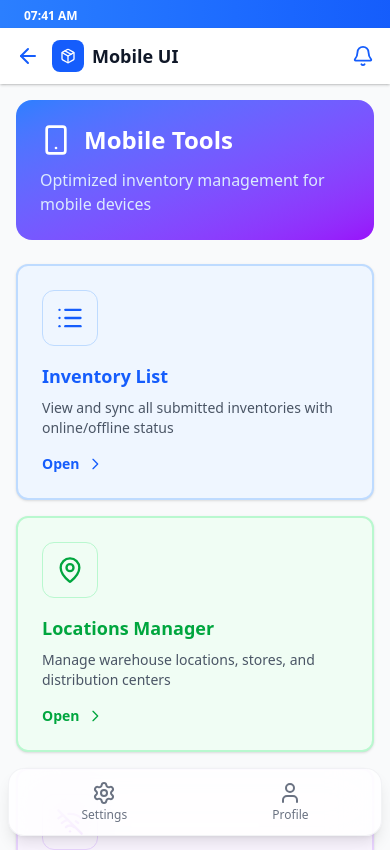
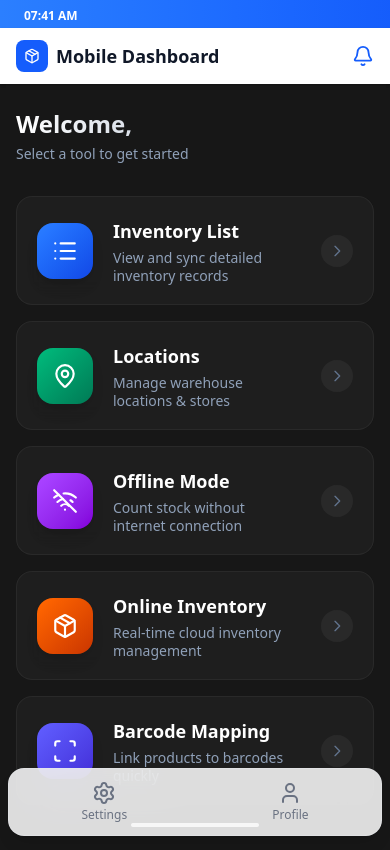
Before and after one commit to akkhan312/Inventry-system, a React (Vite) app in the folder frontend/: page /mobile-ui in a window 390 px wide. Shown: the top 850 px of the page. Built offline with nearby package versions, Linux system fonts and the light colour scheme; sample sign-in values are in the browser's storage.

Commit message:
feat(frontend): restructure homepage to separate admin/mobile entry & update role-based access

```diff
--- a/frontend/src/App.tsx
+++ b/frontend/src/App.tsx
@@ -32,12 +32,18 @@ const Loading = () => (
   </div>
 );
 
+const LandingPage = lazy(() => import('./pages/LandingPage'));
+
+
+
 function App() {
   return (
     <DashboardProvider>
       <Router>
         <Suspense fallback={<Loading />}>
           <Routes>
+            {/* Public Routes */}
+            <Route path="/" element={<LandingPage />} />
             <Route path="/login" element={<Login />} />
             <Route path="/forgot-password" element={<ForgotPassword />} />
             <Route path="/reset-password" element={<ResetPassword />} />
@@ -45,24 +51,32 @@ function App() {
             <Route path="/mobile-login" element={<MobileLogin />} />
             <Route path="/mobile-signup" element={<MobileSignup />} />
 
-            {/* Protected Routes */}
-            <Route element={<ProtectedRoute />}>
-              <Route path="/" element={<DashboardLayout />}>
-                <Route index element={<Dashboard />} />
-                <Route path="master-data" element={<MasterData />} />
-                <Route path="recent-inventory" element={<RecentInventory />} />
-                <Route path="barcode-mapping" element={<BarcodeMapping />} />
-                <Route path="inventory-list" element={<InventoryList />} />
-                <Route path="locations" element={<Locations />} />
-                <Route path="offline-inventory" element={<OfflineInventory />} />
-                <Route path="online-inventory" element={<OnlineInventory />} />
-                <Route path="mobile-ui" element={<MobileUI />} />
-                <Route path="barcode-mapping-mobile" element={<BarcodeMappingMobile />} />
-                <Route path="mobile-settings" element={<MobileSettings />} />
-                <Route path="settings" element={<Settings />} />
-                <Route path="profile" element={<Profile />} />
+            {/* Admin Routes - Protected */}
+            <Route element={<ProtectedRoute redirectPath="/login" allowedRoles={['admin', 'user']} />}>
+              <Route element={<DashboardLayout />}>
+                <Route path="/dashboard" element={<Dashboard />} />
+                <Route path="/master-data" element={<MasterData />} />
+                <Route path="/recent-inventory" element={<RecentInventory />} />
+                <Route path="/barcode-mapping" element={<BarcodeMapping />} />
+                <Route path="/inventory-list" element={<InventoryList />} />
+                <Route path="/locations" element={<Locations />} />
+                <Route path="/offline-inventory" element={<OfflineInventory />} />
+                <Route path="/online-inventory" element={<OnlineInventory />} />
+                <Route path="/settings" element={<Settings />} />
+                <Route path="/profile" element={<Profile />} />
               </Route>
             </Route>
+
+            {/* Mobile Routes - Protected */}
+            <Route element={<ProtectedRoute redirectPath="/mobile-login" allowedRoles={['admin', 'mobile_user', 'worker']} />}>
+              <Route element={<DashboardLayout />}>
+                {/* Mobile specific pages, reusing DashboardLayout which handles hiding sidebar/header */}
+                <Route path="/mobile-ui" element={<MobileUI />} />
+                <Route path="/barcode-mapping-mobile" element={<BarcodeMappingMobile />} />
+                <Route path="/mobile-settings" element={<MobileSettings />} />
+              </Route>
+            </Route>
+
             <Route path="*" element={<Navigate to="/" replace />} />
           </Routes>
         </Suspense>
--- a/frontend/src/components/Sidebar.tsx
+++ b/frontend/src/components/Sidebar.tsx
@@ -23,7 +23,7 @@ const Sidebar = () => {
     }
 
     const navItems = [
-        { icon: Home, label: 'Dashboard', path: '/' },
+        { icon: Home, label: 'Dashboard', path: '/dashboard' },
         { icon: Database, label: 'Master Data', path: '/master-data' },
         { icon: Clock, label: 'Recent Inventory', path: '/recent-inventory' },
         { icon: ScanBarcode, label: 'Barcode Mapping', path: '/barcode-mapping' },
--- /dev/null
+++ b/frontend/src/pages/LandingPage.tsx
@@ -0,0 +1,106 @@
+import { Link } from 'react-router-dom';
+import { LayoutDashboard, Smartphone, LogIn, UserPlus, Package } from 'lucide-react';
+
+const LandingPage = () => {
+    return (
+        <div className="min-h-screen bg-neutral-900 text-white flex items-center justify-center p-6 relative overflow-hidden">
+            {/* Background Effects */}
+            <div className="absolute top-0 left-0 w-[500px] h-[500px] bg-blue-500/20 rounded-full blur-[100px] -translate-x-1/2 -translate-y-1/2 animate-pulse"></div>
+            <div className="absolute bottom-0 right-0 w-[500px] h-[500px] bg-purple-500/20 rounded-full blur-[100px] translate-x-1/3 translate-y-1/3 animate-pulse delay-700"></div>
+
+            {/* Content Container */}
+            <div className="max-w-6xl w-full relative z-10 flex flex-col items-center">
+
+                {/* Header */}
+                <div className="text-center mb-16 animate-in fade-in slide-in-from-top duration-700">
+                    <div className="inline-flex items-center justify-center w-20 h-20 bg-gradient-to-br from-blue-500 to-purple-600 rounded-3xl mb-6 shadow-2xl shadow-blue-500/20 rotate-3 hover:rotate-6 transition-transform">
+                        <Package size={40} className="text-white" />
+                    </div>
+                    <h1 className="text-5xl md:text-7xl font-black tracking-tight mb-4 bg-gradient-to-r from-white via-blue-100 to-blue-200 bg-clip-text text-transparent">
+                        GST Inventory
+                    </h1>
+                    <p className="text-slate-400 text-lg md:text-xl font-medium max-w-2xl mx-auto">
+                        Next-generation inventory management system. Select your platform to continue.
+                    </p>
+                </div>
+
+                {/* Cards Grid */}
+                <div className="grid md:grid-cols-2 gap-8 w-full">
+
+                    {/* Admin Dashboard Card */}
+                    <div className="group relative bg-white/5 backdrop-blur-xl border border-white/10 rounded-[32px] p-8 md:p-12 hover:bg-white/10 transition-all duration-300 hover:scale-[1.02] hover:-translate-y-2 shadow-2xl overflow-hidden">
+                        <div className="absolute inset-0 bg-gradient-to-br from-blue-500/10 via-transparent to-transparent opacity-0 group-hover:opacity-100 transition-opacity duration-500"></div>
+
+                        <div className="relative z-10 flex flex-col items-center text-center h-full justify-between">
+                            <div className="p-6 bg-blue-500/20 rounded-2xl mb-8 group-hover:bg-blue-500/30 transition-colors ring-1 ring-blue-500/30">
+                                <LayoutDashboard size={48} className="text-blue-400 group-hover:text-blue-300 transition-colors" />
+                            </div>
+
+                            <div className="mb-10">
+                                <h2 className="text-3xl font-bold mb-4 text-white group-hover:text-blue-200 transition-colors">
+                                    Web Admin Dashboard
+                                </h2>
+                                <p className="text-slate-400 text-lg leading-relaxed">
+                                    Comprehensive control panel for administrators. Manage inventory, users, settings, and view detailed analytics.
+                                </p>
+                            </div>
+
+                            <Link
+                                to="/login"
+                                className="w-full inline-flex items-center justify-center gap-2 bg-blue-600 hover:bg-blue-500 text-white px-8 py-4 rounded-xl font-bold text-lg transition-all shadow-lg shadow-blue-600/25 hover:shadow-blue-600/40 group-hover:translate-y-0 translate-y-2"
+                            >
+                                <LogIn size={20} />
+                                Admin Login
+                            </Link>
+                        </div>
+                    </div>
+
+                    {/* Mobile UI Card */}
+                    <div className="group relative bg-white/5 backdrop-blur-xl border border-white/10 rounded-[32px] p-8 md:p-12 hover:bg-white/10 transition-all duration-300 hover:scale-[1.02] hover:-translate-y-2 shadow-2xl overflow-hidden">
+                        <div className="absolute inset-0 bg-gradient-to-br from-emerald-500/10 via-transparent to-transparent opacity-0 group-hover:opacity-100 transition-opacity duration-500"></div>
+
+                        <div className="relative z-10 flex flex-col items-center text-center h-full justify-between">
+                            <div className="p-6 bg-emerald-500/20 rounded-2xl mb-8 group-hover:bg-emerald-500/30 transition-colors ring-1 ring-emerald-500/30">
+                                <Smartphone size={48} className="text-emerald-400 group-hover:text-emerald-300 transition-colors" />
+                            </div>
+
+                            <div className="mb-10">
+                                <h2 className="text-3xl font-bold mb-4 text-white group-hover:text-emerald-200 transition-colors">
+                                    Mobile Application
+                                </h2>
+                                <p className="text-slate-400 text-lg leading-relaxed">
+                                    Optimized for field operations. Scan barcodes, track stock movements, and manage inventory on the go.
+                                </p>
+                            </div>
+
+                            <div className="flex flex-col sm:flex-row gap-4 w-full group-hover:translate-y-0 translate-y-2 transition-transform">
+                                <Link
+                                    to="/mobile-login"
+                                    className="flex-1 inline-flex items-center justify-center gap-2 bg-emerald-600 hover:bg-emerald-500 text-white px-6 py-4 rounded-xl font-bold text-lg transition-all shadow-lg shadow-emerald-600/25 hover:shadow-emerald-600/40"
+                                >
+                                    <LogIn size={20} />
+                                    Login
+                                </Link>
+                                <Link
+                                    to="/mobile-signup"
+                                    className="flex-1 inline-flex items-center justify-center gap-2 bg-slate-800 hover:bg-slate-700 text-white px-6 py-4 rounded-xl font-bold text-lg transition-all border border-slate-700 hover:border-slate-600"
+                                >
+                                    <UserPlus size={20} />
+                                    Sign Up
+                                </Link>
+                            </div>
+                        </div>
+                    </div>
+
+                </div>
+
+                {/* Footer */}
+                <div className="mt-16 text-slate-600 text-sm font-medium tracking-wide">
+                    &copy; {new Date().getFullYear()} GST INVENTORY SYSTEM
+                </div>
+            </div>
+        </div>
+    );
+};
+
+export default LandingPage;
--- a/frontend/src/pages/MobileLogin.tsx
+++ b/frontend/src/pages/MobileLogin.tsx
@@ -65,8 +65,10 @@ const MobileLogin = () => {
             const { token, user } = response.data;
 
             // Check if user has mobile access
-            if (user.role !== 'mobile_user' && user.role !== 'worker') {
-                setError('This account does not have mobile access. Please use the admin login.');
+            // Admin is allowed to access mobile UI
+            const allowedRoles = ['mobile_user', 'worker', 'admin'];
+            if (!allowedRoles.includes(user.role)) {
+                setError('This account does not have mobile access.');
                 setLoading(false);
                 return;
             }
--- a/frontend/src/pages/MobileUI.tsx
+++ b/frontend/src/pages/MobileUI.tsx
@@ -1,4 +1,4 @@
-import { Smartphone, Package, MapPin, WifiOff, List, Scan } from 'lucide-react';
+import { Package, MapPin, WifiOff, List, Scan } from 'lucide-react';
 import MobileHeader from '../components/MobileHeader';
 import { useIsMobile } from '../hooks/useMediaQuery';
 import { useNavigate } from 'react-router-dom';
@@ -10,8 +10,7 @@ interface MobileFeature {
     icon: React.ElementType;
     route: string;
     color: string;
-    bgColor: string;
-    borderColor: string;
+    gradient: string;
     available: boolean;
 }
 
@@ -23,56 +22,51 @@ const MobileUI = () => {
         {
             id: '1',
             title: 'Inventory List',
-            description: 'View and sync all submitted inventories with online/offline status',
+            description: 'View and sync detailed inventory records',
             icon: List,
             route: '/inventory-list',
-            color: 'text-blue-600',
-            bgColor: 'bg-blue-50',
-            borderColor: 'border-blue-200',
+            color: 'text-blue-100',
+            gradient: 'from-blue-500 to-blue-700',
             available: true
         },
         {
             id: '2',
-            title: 'Locations Manager',
-            description: 'Manage warehouse locations, stores, and distribution centers',
+            title: 'Locations',
+            description: 'Manage warehouse locations & stores',
             icon: MapPin,
             route: '/locations',
-            color: 'text-green-600',
-            bgColor: 'bg-green-50',
-            borderColor: 'border-green-200',
+            color: 'text-emerald-100',
+            gradient: 'from-emerald-500 to-emerald-700',
             available: true
         },
         {
             id: '3',
-            title: 'Offline Inventory',
-            description: 'Count physical inventory offline with localStorage persistence',
+            title: 'Offline Mode',
+            description: 'Count stock without internet connection',
             icon: WifiOff,
             route: '/offline-inventory',
-            color: 'text-purple-600',
-            bgColor: 'bg-purple-50',
-            borderColor: 'border-purple-200',
+            color: 'text-purple-100',
+            gradient: 'from-purple-500 to-purple-700',
             available: true
         },
         {
             id: '4',
             title: 'Online Inventory',
-            description: 'Real-time inventory management with cloud sync',
+            description: 'Real-time cloud inventory management',
             icon: Package,
             route: '/online-inventory',
-            color: 'text-orange-600',
-            bgColor: 'bg-orange-50',
-            borderColor: 'border-orange-200',
+            color: 'text-orange-100',
+            gradient: 'from-orange-500 to-orange-700',
             available: true
         },
         {
             id: '5',
             title: 'Barcode Mapping',
-            description: 'Map and manage product barcodes for quick scanning',
+            description: 'Link products to barcodes quickly',
             icon: Scan,
             route: '/barcode-mapping-mobile',
-            color: 'text-indigo-600',
-            bgColor: 'bg-indigo-50',
-            borderColor: 'border-indigo-200',
+            color: 'text-indigo-100',
+            gradient: 'from-indigo-500 to-indigo-700',
             available: true
         }
     ];
@@ -84,81 +78,66 @@ const MobileUI = () => {
     };
 
     return (
-        <div className={`min-h-screen ${isMobile ? 'pb-20' : ''}`}>
-            {isMobile && <MobileHeader title="Mobile UI" showBack={true} />}
+        <div className={`min-h-screen bg-neutral-900 text-white ${isMobile ? 'pb-24' : ''}`}>
+            {isMobile && <MobileHeader title="Mobile Dashboard" showBack={false} />}
 
-            <div className={`max-w-6xl mx-auto ${isMobile ? 'px-4 pt-4' : 'p-8'}`}>
-                {/* Header */}
-                {!isMobile && (
-                    <div className="mb-8">
-                        <h1 className="text-3xl font-bold text-gray-900 mb-2">📱 Mobile UI Features</h1>
-                        <p className="text-gray-600">Access all mobile inventory management tools</p>
+            <div className={`max-w-2xl mx-auto ${isMobile ? 'px-4 pt-6' : 'p-8'}`}>
+                {/* Welcome Section */}
+                <div className="mb-8 animate-in fade-in slide-in-from-top duration-500">
+                    <h1 className="text-2xl font-bold bg-gradient-to-r from-white to-slate-400 bg-clip-text text-transparent">
+                        Welcome,
+                    </h1>
+                    <p className="text-slate-400 text-sm mt-1">Select a tool to get started</p>
                 </div>
-                )}
-
-                {/* Mobile Hero Card (only on mobile) */}
-                {isMobile && (
-                    <div className="mb-6 p-6 bg-gradient-to-br from-blue-500 to-purple-600 text-white rounded-2xl">
-                        <div className="flex items-center gap-3 mb-3">
-                            <Smartphone size={32} />
-                            <h2 className="text-2xl font-bold">Mobile Tools</h2>
-                        </div>
-                        <p className="text-blue-100">Optimized inventory management for mobile devices</p>
-                    </div>
-                )}
 
                 {/* Features Grid */}
-                <div className="grid grid-cols-1 md:grid-cols-2 lg:grid-cols-3 gap-4 md:gap-6">
-                    {features.map((feature) => (
+                <div className="grid grid-cols-1 gap-4">
+                    {features.map((feature, index) => (
                         <div
                             key={feature.id}
                             onClick={() => handleFeatureClick(feature)}
                             className={`
-                                relative p-6 rounded-xl border-2 shadow-sm transition-all
-                                ${feature.available ? 'cursor-pointer hover:shadow-lg hover:scale-105' : 'opacity-60 cursor-not-allowed'}
-                                ${feature.bgColor} ${feature.borderColor}
+                                relative p-5 rounded-2xl cursor-pointer overflow-hidden group
+                                bg-neutral-800/50 backdrop-blur-md border border-white/5
+                                hover:border-white/10 transition-all duration-300 active:scale-[0.98]
                             `}
+                            style={{ animationDelay: `${index * 100}ms` }}
                         >
-                            {/* Icon */}
-                            <div className={`w-14 h-14 rounded-xl ${feature.bgColor} ${feature.color} flex items-center justify-center mb-4 border ${feature.borderColor}`}>
-                                <feature.icon size={28} />
+                            {/* Hover Gradient Overlay */}
+                            <div className={`absolute inset-0 bg-gradient-to-r ${feature.gradient} opacity-0 group-hover:opacity-10 transition-opacity duration-300`} />
+
+                            <div className="flex items-center gap-5 relative z-10">
+                                {/* Icon Box */}
+                                <div className={`w-14 h-14 rounded-2xl bg-gradient-to-br ${feature.gradient} flex items-center justify-center shadow-lg`}>
+                                    <feature.icon size={26} className="text-white" />
                                 </div>
 
-                            {/* Title & Description */}
-                            <h3 className={`text-lg font-bold mb-2 ${feature.color}`}>
+                                {/* Text Content */}
+                                <div className="flex-1">
+                                    <div className="flex justify-between items-center mb-1">
+                                        <h3 className="font-bold text-lg text-white group-hover:text-blue-200 transition-colors">
                                             {feature.title}
                                         </h3>
-                            <p className="text-sm text-gray-600 mb-4">
+                                        {!feature.available && (
+                                            <span className="px-2 py-0.5 bg-yellow-500/20 text-yellow-500 text-[10px] font-bold uppercase rounded-full">
+                                                Soon
+                                            </span>
+                                        )}
+                                    </div>
+                                    <p className="text-slate-400 text-sm leading-tight group-hover:text-slate-300 transition-colors">
                                         {feature.description}
                                     </p>
-
-                            {/* Status Badge */}
-                            {!feature.available && (
-                                <span className="absolute top-4 right-4 px-3 py-1 bg-yellow-100 text-yellow-700 text-xs font-semibold rounded-full">
-                                    Coming Soon
-                                </span>
-                            )}
+                                </div>
 
                                 {/* Arrow */}
-                            {feature.available && (
-                                <div className={`flex items-center gap-2 ${feature.color} font-semibold text-sm`}>
-                                    Open
+                                <div className="w-8 h-8 rounded-full bg-white/5 flex items-center justify-center text-slate-500 group-hover:bg-white/10 group-hover:text-white transition-all">
                                     <svg className="w-4 h-4" fill="none" stroke="currentColor" viewBox="0 0 24 24">
                                         <path strokeLinecap="round" strokeLinejoin="round" strokeWidth={2} d="M9 5l7 7-7 7" />
                                     </svg>
                                 </div>
-                            )}
+                            </div>
                         </div>
                     ))}
-                </div>
-
-                {/* Info Section */}
-                <div className="mt-8 p-6 bg-gray-50 rounded-xl border border-gray-200">
-                    <h3 className="font-semibold text-gray-900 mb-2">ℹ️ About Mobile UI</h3>
-                    <p className="text-sm text-gray-600">
-                        These mobile-optimized tools are designed for warehouse workers and inventory managers on the go.
-                        Features include offline support, barcode scanning, and real-time synchronization.
-                    </p>
                 </div>
             </div>
         </div>
```
Also changed, not shown: frontend/src/components/ProtectedRoute.tsx (+15 -2 lines), frontend/src/pages/Login.tsx (+8 -1 lines), 1 other file (tests, documents, lock files or other folders). Lines whose indentation alone changed are shown as unchanged.
